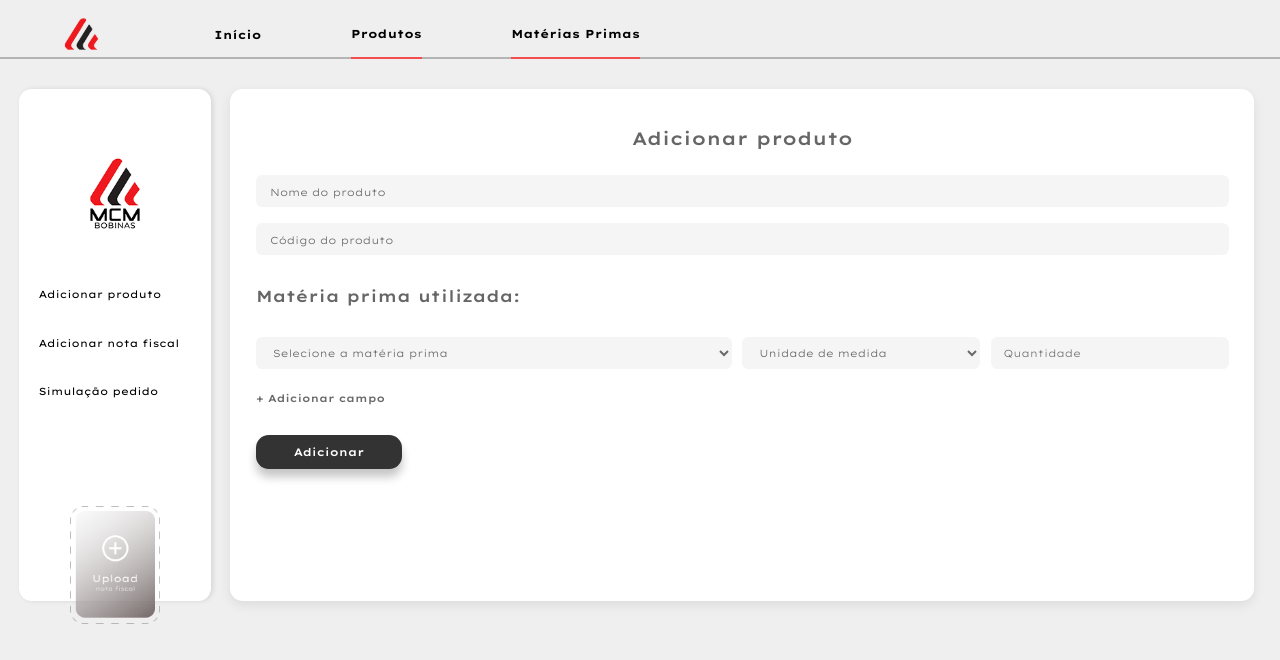
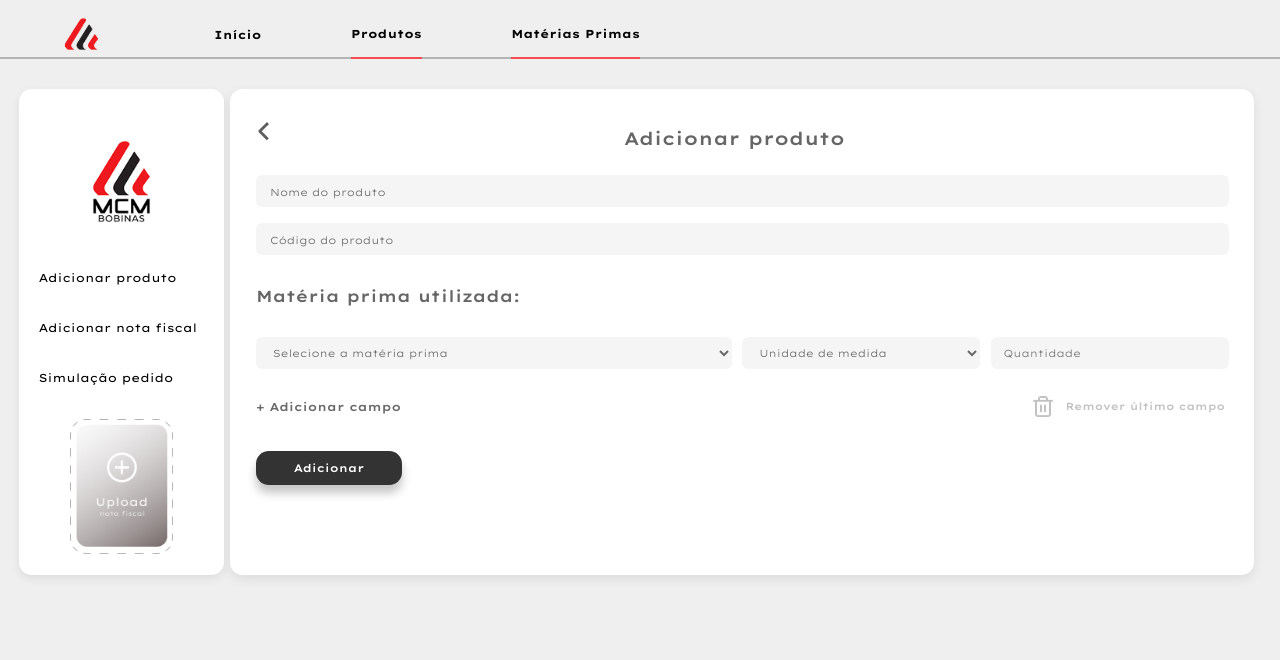
Before and after one commit to larissacoelho21/mcm_bobinasFront, a React (Vite) app in the folder mcm_bobinas/: page /addproduto in a window 1280 px wide. Shown: the top 660 px of the page. Built offline with nearby package versions, Linux system fonts and the light colour scheme.

Commit message:
Arrumando funções

```diff
--- a/mcm_bobinas/src/Components/Menu Lateral/MenuLateral.css
+++ b/mcm_bobinas/src/Components/Menu Lateral/MenuLateral.css
@@ -5,30 +5,30 @@ body {
 
 .menu-lateral-container {
   position: fixed;
-  left: 1.5vw;
-  width: 15vw;
-  height: 40vw;
-  margin-top: 1.3vw;
+  margin-top: 1.3vw;             /* distância do topo */
+  left: 1.5vw;          /* distância da lateral */
+  width: 16vw;          /* largura proporcional à tela */
+  height: 38vw;         /* ocupa 90% da altura */
   background-color: #FFF;
-  padding: 20px 0;
-  box-shadow: 2px 0 5px rgba(0, 0, 0, 0.103);
+  padding: 2vh 0;
+  box-shadow: 0 0.4vh 1.2vh rgba(0, 0, 0, 0.08);
   display: flex;
   flex-direction: column;
   justify-content: flex-start;
   align-items: center;
-  border-radius: 1vw;
+  border-radius: 1vw;   /* bordas arredondadas */
 }
 
 .logo {
-  max-width: 7vw;
+  max-width: 8vw;   /* imagem proporcional à tela */
   height: auto;
-  margin-bottom: 3vw;
+  margin-bottom: 2vw;
 }
 
 /* Seção do menu de navegação */
 .menu-section {
   width: 100%;
-  margin-top: 40px;
+  margin-top: 2vw;
   display: flex;
   flex-direction: column;
   align-items: center;
@@ -40,7 +40,7 @@ body {
   text-align: start;
   margin-left: 3vw;
   color: #000000;
-  font-size: 0.8vw;
+  font-size: 0.9vw;
   text-decoration: none;
   transition: background-color 0.3s, color 0.3s;
 }
@@ -50,16 +50,18 @@ body {
 }
 
 /* Seção de Upload de arquivo */
-.logo {
+.upload {
   cursor: pointer;
   transition: transform 0.3s;
-  margin-top: auto;
-
+  margin-top: 2vw;
+  max-width: 8vw;   /* imagem proporcional à tela */
+  height: auto;
 }
 
-/* .logo:hover {
-  transform: scale(1.09);
-} */
+
+.upload:hover {
+  transform: scale(1.03);
+}
 /*
 .upload-box {
   background: linear-gradient(135deg, #e4e3e3, #d0d0d0);
--- a/mcm_bobinas/src/Components/Menu Lateral/MenuLateral.tsx
+++ b/mcm_bobinas/src/Components/Menu Lateral/MenuLateral.tsx
@@ -23,16 +23,11 @@ export function MenuLateral() {
           <a href="#" className="menu-item">
             Simulação pedido
           </a>
-          <br></br>
-          <br></br>
-          <br></br>
-          <br></br>
-          <br></br>
         </nav>
 
         {/* Seção de Upload */}
         <div className="logo-section">
-          <img src={upload} alt="MCM Bobinas Logo" className="logo" />
+          <img src={upload} alt="upload" className="upload" />
         </div>
       </section>
     </div>
--- a/mcm_bobinas/src/Css/AddProduto.css
+++ b/mcm_bobinas/src/Css/AddProduto.css
@@ -5,7 +5,7 @@ body {
 
 div.Container {
     max-width: 80vw;
-    height: 40vw;
+    height: 38vw;
     position:static;
     display: flex;
     flex-direction: column;
@@ -15,16 +15,31 @@ div.Container {
     border-radius: 1vw;
     box-shadow: 0px 4px 12px rgba(0, 0, 0, 0.08);
     background-color: #FFFF !important;
+
+    overflow-y: auto;   /* ativa scroll vertical */
+    overflow-x: hidden; /* evita scroll lateral */
 }
 
+.title{
+    display: flex;
+    align-items: center;
+    justify-content: space-between;
+}
 
-.title h2 {
+.title1 h2 {
     text-align: center;
     font-size: 1.4vw;
     font-weight: 600;
     margin-top: 1vw;
     color: rgba(0, 0, 0, 0.60);
+    margin-right: 30vw;
 }
+
+.voltar {
+    display: flex;
+    justify-content: right;
+}
+
 
 .form {
     display: flex;
@@ -97,7 +112,7 @@ div.Container {
     background: none;
     border: none;
     color: #696969;
-    font-size: 0.8vw;
+    font-size: 0.9vw;
     font-weight: 600;
     cursor: pointer;
     transition: color 0.2s ease;
@@ -126,3 +141,37 @@ div.Container {
 .submit-button:hover {
     background: #555;
 }
+
+.botoes{
+    display: flex;
+    justify-content: space-between;
+    align-items: center;
+}
+.remove-button {
+  background: none;
+  border: none;
+  cursor: pointer;
+  padding: 0.3vw;
+  display: flex;
+  align-items: center;
+  justify-content: center;
+   margin-top: 0.5vw;
+}
+
+.remove-button p{
+    color: #696969;
+    font-size: 0.8vw;
+    font-weight: 600;
+    cursor: pointer;
+    margin-left: 1vw;
+}
+
+.remove-button:disabled {
+  opacity: 0.4;
+  cursor: not-allowed;
+}
+
+.icon-lixeira {
+  width: 1.5vw;  /* responsivo */
+  height: auto;
+}
--- a/mcm_bobinas/src/Pages/AddProduto.tsx
+++ b/mcm_bobinas/src/Pages/AddProduto.tsx
@@ -1,8 +1,12 @@
 import React, { useState } from "react";
+import { useNavigate } from "react-router-dom";
 
-import "../Css/AddProduto.css"
+import "../Css/AddProduto.css";
 import { NavBar } from "../Components/NavBar/NavBar";
 import { MenuLateral } from "../Components/Menu Lateral/MenuLateral";
+
+import Voltar from "../assets/seta.png";
+import Lixeira from "../assets/trash.png"; // ajuste o caminho certinho
 
 type MateriaPrima = {
   id: number;
@@ -16,6 +20,8 @@ type CampoMateriaPrima = {
 };
 
 export function AdicionarProduto() {
+  const navigate = useNavigate();
+
   const [nomeProduto, setNomeProduto] = useState("");
   const [codigoProduto, setCodigoProduto] = useState("");
   const [materias, setMaterias] = useState<CampoMateriaPrima[]>([
@@ -32,10 +38,17 @@ export function AdicionarProduto() {
   const unidadesMedida = ["Kg", "g", "L", "ml", "unidade"];
 
   const handleAddCampo = () => {
-    setMaterias([...materias, { materiaPrima: "", unidadeMedida: "", quantidade: "" }]);
+    setMaterias([
+      ...materias,
+      { materiaPrima: "", unidadeMedida: "", quantidade: "" },
+    ]);
   };
 
-  const handleChange = (index: number, field: keyof CampoMateriaPrima, value: string) => {
+  const handleChange = (
+    index: number,
+    field: keyof CampoMateriaPrima,
+    value: string
+  ) => {
     const newMaterias = [...materias];
     newMaterias[index][field] = value;
     setMaterias(newMaterias);
@@ -52,19 +65,35 @@ export function AdicionarProduto() {
     // Aqui você conecta com sua API (axios/fetch)
   };
 
+  const handleVoltar = () => {
+    navigate(-1); // 👈 volta para a página anterior no histórico
+  };
+
   return (
     <section className="container">
       <div className="nav">
-            <NavBar/>
+        <NavBar />
       </div>
 
       <div className="menu">
-            <MenuLateral/>
+        <MenuLateral />
       </div>
 
-        <div className="Container" >
+      <div className="Container">
         <div className="title">
+          <div className="img">
+            <img
+              src={Voltar}
+              alt="Voltar"
+              className="voltar"
+              onClick={handleVoltar}
+              style={{ cursor: "pointer" }}
+            />
+          </div>
+
+          <div className="title1">
             <h2>Adicionar produto</h2>
+          </div>
         </div>
 
         <form onSubmit={handleSubmit} className="form">
@@ -90,7 +119,9 @@ export function AdicionarProduto() {
             <div key={index} className="campo-materia">
               <select
                 value={campo.materiaPrima}
-                    onChange={(e) => handleChange(index, "materiaPrima", e.target.value)}
+                onChange={(e) =>
+                  handleChange(index, "materiaPrima", e.target.value)
+                }
                 className="select"
               >
                 <option value="">Selecione a matéria prima</option>
@@ -103,7 +134,9 @@ export function AdicionarProduto() {
 
               <select
                 value={campo.unidadeMedida}
-                    onChange={(e) => handleChange(index, "unidadeMedida", e.target.value)}
+                onChange={(e) =>
+                  handleChange(index, "unidadeMedida", e.target.value)
+                }
                 className="select"
               >
                 <option value="">Unidade de medida</option>
@@ -118,15 +151,37 @@ export function AdicionarProduto() {
                 type="number"
                 placeholder="Quantidade"
                 value={campo.quantidade}
-                    onChange={(e) => handleChange(index, "quantidade", e.target.value)}
+                onChange={(e) =>
+                  handleChange(index, "quantidade", e.target.value)
+                }
                 className="number-input"
               />
             </div>
           ))}
 
-                <button type="button" onClick={handleAddCampo} className="add-button">
+          <div className="botoes">
+            <button
+              type="button"
+              onClick={handleAddCampo}
+              className="add-button"
+            >
               + Adicionar campo
             </button>
+
+            <button
+              type="button"
+              onClick={() => setMaterias(materias.slice(0, -1))}
+              className="remove-button"
+              disabled={materias.length <= 1}
+            >
+              <img
+                src={Lixeira}
+                alt="Remover último"
+                className="icon-lixeira"
+              />
+              <p>Remover último campo</p>
+            </button>
+          </div>
 
           <button type="submit" className="submit-button">
             Adicionar
@@ -135,4 +190,4 @@ export function AdicionarProduto() {
       </div>
     </section>
   );
-};
+}
--- a/mcm_bobinas/src/Components/Simulacao Pedido/SimulacaoPedido.tsx
+++ b/mcm_bobinas/src/Pages/VisualizarProduto.tsx
@@ -1,8 +1,8 @@
 
 import { NavLink, Link } from 'react-router-dom';
 
-import './SimulacaoPedido.css';
-import '../NavBar/NavBar.css'; // Importa os estilos do menu lateral
+/* import './SimulacaoPedido.css';
+import '../NavBar/NavBar.css'; */ // Importa os estilos do menu lateral
 
 // Importe sua imagem de logo. Substitua o caminho abaixo pelo caminho real da sua imagem.
 import Nome from '../../assets/logo.svg';
--- a/mcm_bobinas/src/Router.tsx
+++ b/mcm_bobinas/src/Router.tsx
@@ -3,7 +3,7 @@ import { HomePage } from "./Pages/HomePage";
 import { NavBar } from "./Components/NavBar/NavBar";
 import { AdicionarProduto } from "./Pages/AddProduto";
 import { MenuLateral } from "./Components/Menu Lateral/MenuLateral";
-import { SimulacaoPedido } from "./Components/Simulacao Pedido/SimulacaoPedido";
+/* import { SimulacaoPedido } from "./Components/Simulacao Pedido/SimulacaoPedido"; */
 
 const Router: React.FC = () => {
   return (
@@ -13,7 +13,7 @@ const Router: React.FC = () => {
         <Route path="/" element={<HomePage/>}></Route>
 
          <Route path="/addproduto" element={<AdicionarProduto/>}></Route>
-         <Route path="/simulacaopedido" element={<SimulacaoPedido/>}></Route>
+         {/* <Route path="/simulacaopedido" element={<SimulacaoPedido/>}></Route> */}
 
 
         {/* Components */}
```
Also changed, not shown: mcm_bobinas/src/Css/AddNotaFiscal.css (added), mcm_bobinas/src/Css/VisualizarProduto.css (renamed from mcm_bobinas/src/Components/Simulacao Pedido/SimulacaoPedido.css), mcm_bobinas/src/Pages/AddNotaFiscal.tsx (added), mcm_bobinas/src/assets/seta.png (added), mcm_bobinas/src/assets/trash.png (added). Lines whose indentation alone changed are shown as unchanged.
